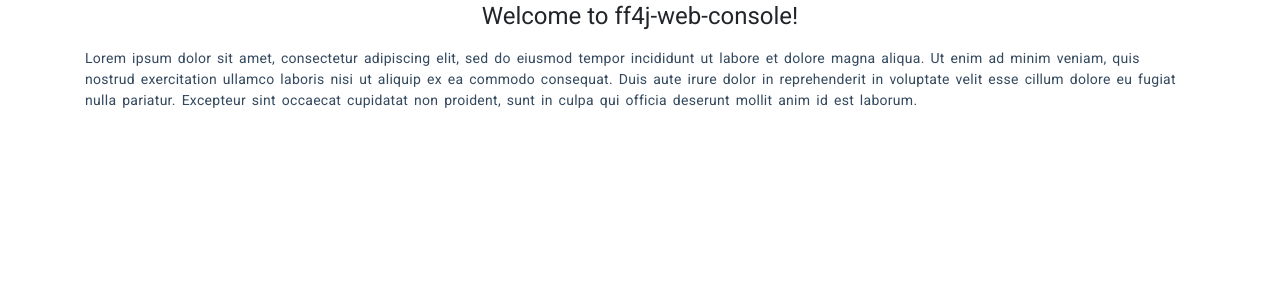
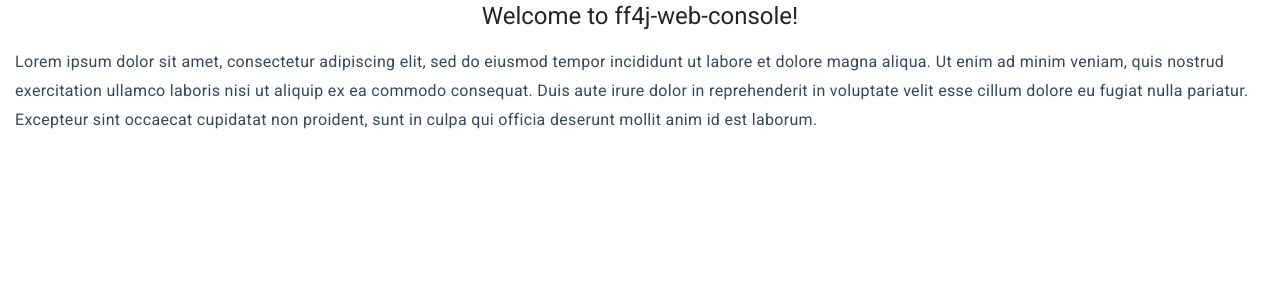
Before and after one commit to sheetal2211/ff4j-web-console, an Angular app: page / in a window 1280 px wide. Shown: the top 300 px of the page. Built offline with nearby package versions, Linux system fonts and the light colour scheme.

Commit message:
corrected the styles

```diff
--- a/src/app/app.component.html
+++ b/src/app/app.component.html
@@ -1,12 +1,10 @@
-
-<div class="container">
-    <div style="text-align:center">
+<div class="container-fluid">
+    <div class="text-center">
         <h1 class="mat-h1">
             Welcome to {{ title }}!
         </h1>
     </div>
-
-    <p style="font-size: 14px">
+    <p>
         Lorem ipsum dolor sit amet, consectetur adipiscing elit, sed do eiusmod tempor incididunt ut labore et dolore magna
         aliqua. Ut enim ad minim veniam, quis nostrud exercitation ullamco laboris nisi ut aliquip ex ea commodo consequat.
         Duis aute irure dolor in reprehenderit in voluptate velit esse cillum dolore eu fugiat nulla pariatur. Excepteur
--- a/src/app/app.component.scss
+++ b/src/app/app.component.scss
@@ -0,0 +1,7 @@
+@import "~src/sass/variables";
+
+p {
+  color: $font-color;
+  letter-spacing: 0.02em;
+  line-height: 1.8em;
+}
--- a/src/sass/_variables.scss
+++ b/src/sass/_variables.scss
@@ -0,0 +1 @@
+$font-color: #34495e;
--- a/src/sass/styles.scss
+++ b/src/sass/styles.scss
@@ -7,11 +7,4 @@
   width: 100%;
   height: 100%;
   font-family: Roboto, "Helvetica Neue", sans-serif;
-
-  p {
-    color: #34495e;
-    letter-spacing: 0.02em;
-    word-spacing: 0.15em;
-    line-height: 1.5em;
-  }
 }
```
Also changed, not shown: src/index.html (indentation only).
